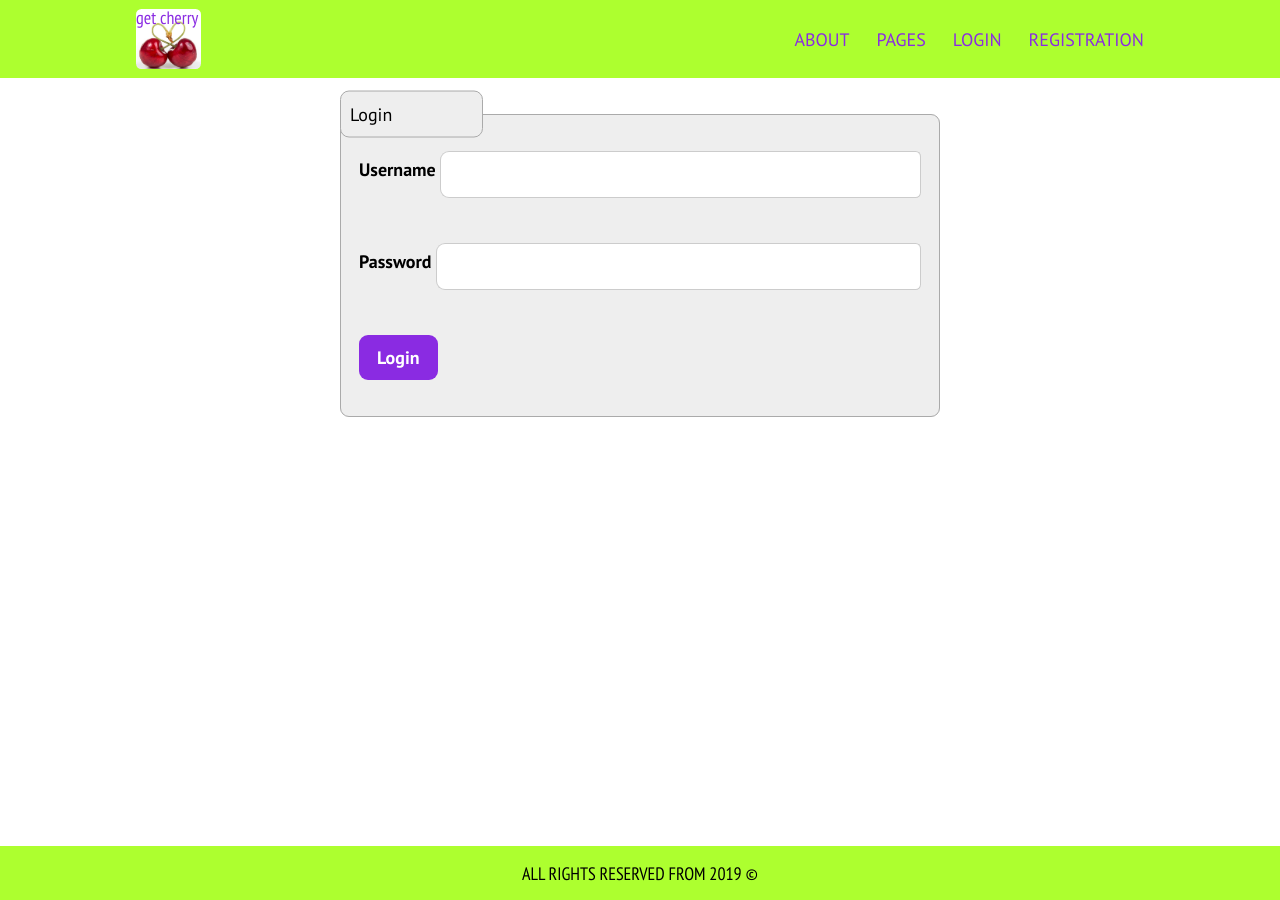
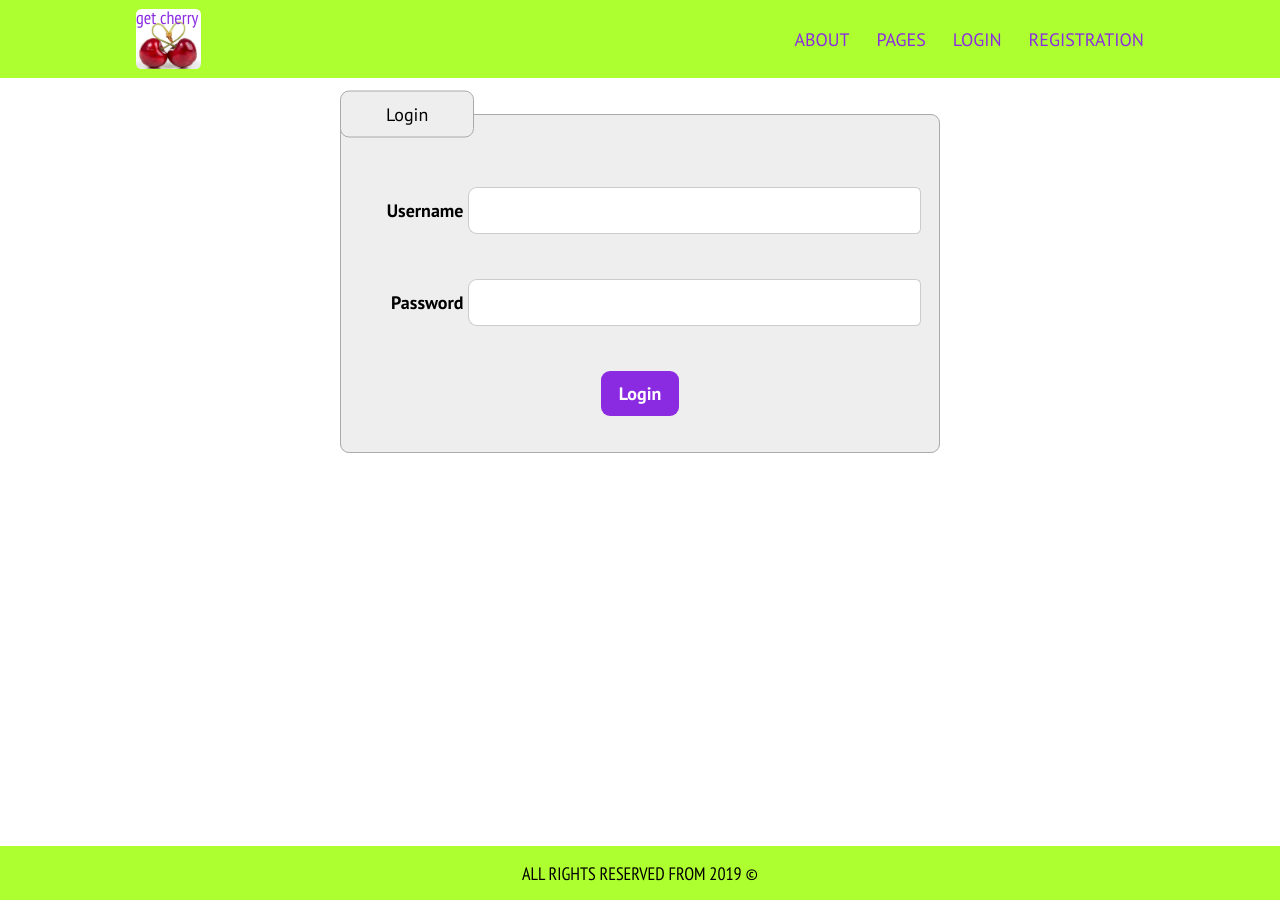
Before and after one commit to HristoMachikov/Cherry_Jekyll, a Jekyll site: the page built from login.html, in a window 1280 px wide. Built offline with Jekyll 4.4.1, drawn with Linux system fonts in a browser that asks for light colours; nearby versions of some CDN libraries.

Commit message:
edit forms.css

```diff
--- a/css/forms.css
+++ b/css/forms.css
@@ -11,8 +11,7 @@
 }
 
 .main-form fieldset legend {
-    padding: 0.5rem;
-    padding-right: 5rem;
+    padding: 0.5rem 2.5rem;
     position: absolute;
     top: 0;
     left: 0;
@@ -29,22 +28,19 @@
 .main-form label {
     font-weight: bold;
     padding: 0.25em 0.25em 0.25em 0;
-}
-
-.main-form input[type=text], .main-form input[type=password] {
-    padding: 0.5em;
-    border-radius: 0.3rem;
-    border: 1px solid #CCC;
-    outline: none;
+    flex: 1 1;
+    text-align: right;
 }
 
 .main-form .username, .main-form .password {
     display: flex;
-    flex-shrink: 1;
-    align-items: stretch;
+    align-items: center;
     margin-top: 1rem;
+    justify-items: end;
 }
-
+.main-form fieldset p.username{
+    margin-top: 3rem;
+}
 .main-form .username span:before, .main-form .password span:before {
     display: block;
     content: '';
@@ -63,17 +59,20 @@
 }
 
 .main-form .username input, .main-form .password input {
-    min-width: auto;
-    flex-grow: 1;
-
+    padding: 0.5em;
+    border-radius: 0.3rem;
+    border: 1px solid #CCC;
+    flex: 0 1 420px;
+    outline: none;
     border-left: none;
     border-top-left-radius: 0;
     border-bottom-left-radius: 0;
 }
 
 .main-form input[type=submit] {
-    padding: 0.5em 1em;;
-    margin: 1rem 0;
+    display: block;
+    padding: 0.5em 1em;
+    margin: 1rem auto;
     background: blueviolet;
     color: #FFF;
     border: none;
--- a/css/main-content.css
+++ b/css/main-content.css
@@ -18,6 +18,7 @@
     list-style: none;
     justify-content: space-between;
     flex-wrap: wrap;
+    padding-left: 0;
 }
 
 .site-section .site-section-inner {
@@ -27,7 +28,7 @@
     /* align-items: center; */
     justify-content: stretch;
     text-align: center;
-    margin: 1em 0;
+    margin: 1em auto;
     border: 1px solid #AAA;
     border-radius: 1em;
     overflow: hidden;
--- a/docs/css/main-content.css
+++ b/docs/css/main-content.css
@@ -18,6 +18,7 @@
     list-style: none;
     justify-content: space-between;
     flex-wrap: wrap;
+    padding-left: 0;
 }
 
 .site-section .site-section-inner {
@@ -27,7 +28,7 @@
     /* align-items: center; */
     justify-content: stretch;
     text-align: center;
-    margin: 1em 0;
+    margin: 1em auto;
     border: 1px solid #AAA;
     border-radius: 1em;
     overflow: hidden;
--- a/docs/feed.xml
+++ b/docs/feed.xml
@@ -1,4 +1,4 @@
-<?xml version="1.0" encoding="utf-8"?><feed xmlns="http://www.w3.org/2005/Atom" ><generator uri="https://jekyllrb.com/" version="3.8.6">Jekyll</generator><link href="http://localhost:4000/Cherry_Jekyll/feed.xml" rel="self" type="application/atom+xml" /><link href="http://localhost:4000/Cherry_Jekyll/" rel="alternate" type="text/html" /><updated>2019-07-17T16:56:52+03:00</updated><id>http://localhost:4000/Cherry_Jekyll/feed.xml</id><title type="html">Get Cherry</title><subtitle>Write an awesome description for your new site here. You can edit this line in _config.yml. It will appear in your document head meta (for Google search results) and in your feed.xml site description.</subtitle><entry><title type="html">My First post</title><link href="http://localhost:4000/Cherry_Jekyll/jekyll/update/2019/07/11/my-first-post.html" rel="alternate" type="text/html" title="My First post" /><published>2019-07-11T09:54:33+03:00</published><updated>2019-07-11T09:54:33+03:00</updated><id>http://localhost:4000/Cherry_Jekyll/jekyll/update/2019/07/11/my-first-post</id><content type="html" xml:base="http://localhost:4000/Cherry_Jekyll/jekyll/update/2019/07/11/my-first-post.html">&lt;h1 id=&quot;hello&quot;&gt;Hello!&lt;/h1&gt;
+<?xml version="1.0" encoding="utf-8"?><feed xmlns="http://www.w3.org/2005/Atom" ><generator uri="https://jekyllrb.com/" version="3.8.6">Jekyll</generator><link href="http://localhost:4000/Cherry_Jekyll/feed.xml" rel="self" type="application/atom+xml" /><link href="http://localhost:4000/Cherry_Jekyll/" rel="alternate" type="text/html" /><updated>2019-07-18T16:39:52+03:00</updated><id>http://localhost:4000/Cherry_Jekyll/feed.xml</id><title type="html">Get Cherry</title><subtitle>Write an awesome description for your new site here. You can edit this line in _config.yml. It will appear in your document head meta (for Google search results) and in your feed.xml site description.</subtitle><entry><title type="html">My First post</title><link href="http://localhost:4000/Cherry_Jekyll/jekyll/update/2019/07/11/my-first-post.html" rel="alternate" type="text/html" title="My First post" /><published>2019-07-11T09:54:33+03:00</published><updated>2019-07-11T09:54:33+03:00</updated><id>http://localhost:4000/Cherry_Jekyll/jekyll/update/2019/07/11/my-first-post</id><content type="html" xml:base="http://localhost:4000/Cherry_Jekyll/jekyll/update/2019/07/11/my-first-post.html">&lt;h1 id=&quot;hello&quot;&gt;Hello!&lt;/h1&gt;
 &lt;h2 id=&quot;hello-there&quot;&gt;Hello there!!!&lt;/h2&gt;
 &lt;p&gt;Get Cherry&lt;/p&gt;</content><author><name>Hristo Machikov</name></author><summary type="html">Hello! Hello there!!! Get Cherry</summary></entry><entry><title type="html">Welcome to CSS Advanced! Hello!</title><link href="http://localhost:4000/Cherry_Jekyll/jekyll/new/2019/07/10/welcome-to-jekyll.html" rel="alternate" type="text/html" title="Welcome to CSS Advanced! Hello!" /><published>2019-07-10T13:28:33+03:00</published><updated>2019-07-10T13:28:33+03:00</updated><id>http://localhost:4000/Cherry_Jekyll/jekyll/new/2019/07/10/welcome-to-jekyll</id><content type="html" xml:base="http://localhost:4000/Cherry_Jekyll/jekyll/new/2019/07/10/welcome-to-jekyll.html">&lt;p&gt;You’ll find this post in your &lt;code class=&quot;highlighter-rouge&quot;&gt;_posts&lt;/code&gt; directory. Go ahead and edit it and re-build the site to see your changes. You can rebuild the site in many different ways, but the most common way is to run &lt;code class=&quot;highlighter-rouge&quot;&gt;jekyll serve&lt;/code&gt;, which launches a web server and auto-regenerates your site when a file is updated.&lt;/p&gt;
 
```
Also changed, not shown: docs/css/forms.css (+16 -17 lines).
